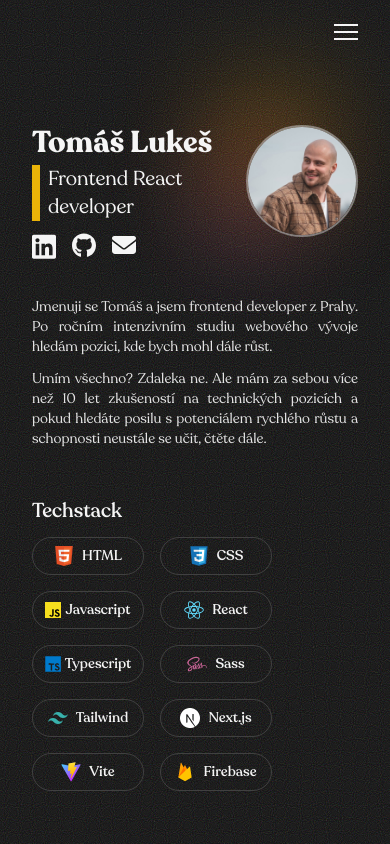
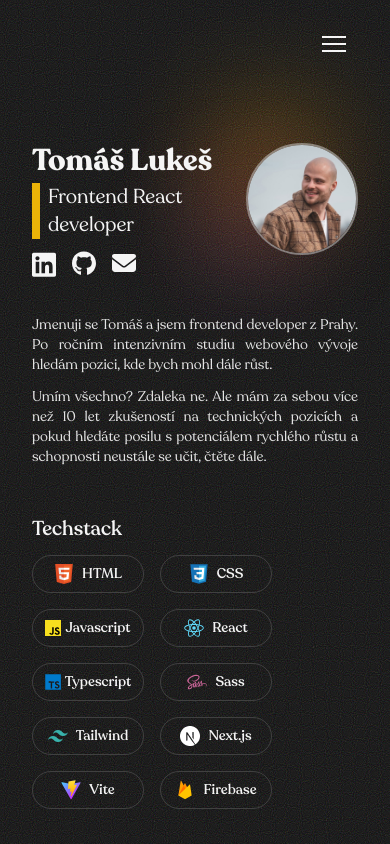
Before and after one commit to TomasLukes/portfolio-page, a React (Vite) app: page / in a window 390 px wide. Shown: the top 844 px of the page. Built offline with nearby package versions, Linux system fonts and the light colour scheme.

Commit message:
Add padding around hamburger icon to have better UX when user clicks not exactly on icon itself

```diff
--- a/src/components/Navbar.jsx
+++ b/src/components/Navbar.jsx
@@ -18,15 +18,19 @@ export default function Navbar() {
           <a href="#projects" className="hover:text-yellow-500 drop-shadow-sm">Projekty</a>
           <a href="#contacts" className="hover:text-yellow-500 drop-shadow-sm">Kontakty</a>
         </div>
-        {/* Hamburger icon */}
         <button
           id="menu-btn" aria-label="Mobile hamburger icon"
-          onClick={handleClick}
-          className={`${mobileMenuOpen ? 'open' : ''} block hamburger lg:hidden focus:outline-none`}
-        >
-          <span className="hamburger-top"></span>
-          <span className="hamburger-middle"></span>
-          <span className="hamburger-bottom"></span>
+          type="button"
+          className="flex items-center p-3 md:p-6"
+          onClick={handleClick}>
+          {/* Hamburger icon */}
+          <div
+            className={`${mobileMenuOpen ? 'open' : ''} block hamburger lg:hidden focus:outline-none`}
+          >
+            <span className="hamburger-top"></span>
+            <span className="hamburger-middle"></span>
+            <span className="hamburger-bottom"></span>
+          </div>
         </button>
       </div>
 
--- a/src/styles/custom.css
+++ b/src/styles/custom.css
@@ -21,7 +21,7 @@ section, nav {
 .hamburger {
   cursor: pointer;
   width: 36px;
-  height: 36px;
+  height: 24px;
   transition: all 0.25s;
   position: relative;
 }
@@ -229,7 +229,7 @@ section, nav {
 
     .hamburger {
       width: 24px;
-      height: 24px;
+      height: 18px;
     }
 
     .hamburger span {
--- a/src/styles/output.css
+++ b/src/styles/output.css
@@ -937,6 +937,22 @@ video {
      object-fit: cover;
 }
 
+.p-6 {
+  padding: 1.5rem;
+}
+
+.p-4 {
+  padding: 1rem;
+}
+
+.p-2 {
+  padding: 0.5rem;
+}
+
+.p-3 {
+  padding: 0.75rem;
+}
+
 .px-3 {
   padding-left: 0.75rem;
   padding-right: 0.75rem;
@@ -1020,10 +1036,6 @@ video {
 
 .pt-6 {
   padding-top: 1.5rem;
-}
-
-.pt-4 {
-  padding-top: 1rem;
 }
 
 .pt-8 {
@@ -1245,7 +1257,7 @@ section, nav {
 .hamburger {
   cursor: pointer;
   width: 36px;
-  height: 36px;
+  height: 24px;
   transition: all 0.25s;
   position: relative;
 }
@@ -1566,7 +1578,7 @@ body::before {
 
   .hamburger {
     width: 24px;
-    height: 24px;
+    height: 18px;
   }
 
   .hamburger span {
@@ -1788,6 +1800,10 @@ body::before {
     white-space: normal;
   }
 
+  .md\:p-6 {
+    padding: 1.5rem;
+  }
+
   .md\:px-16 {
     padding-left: 4rem;
     padding-right: 4rem;
```
